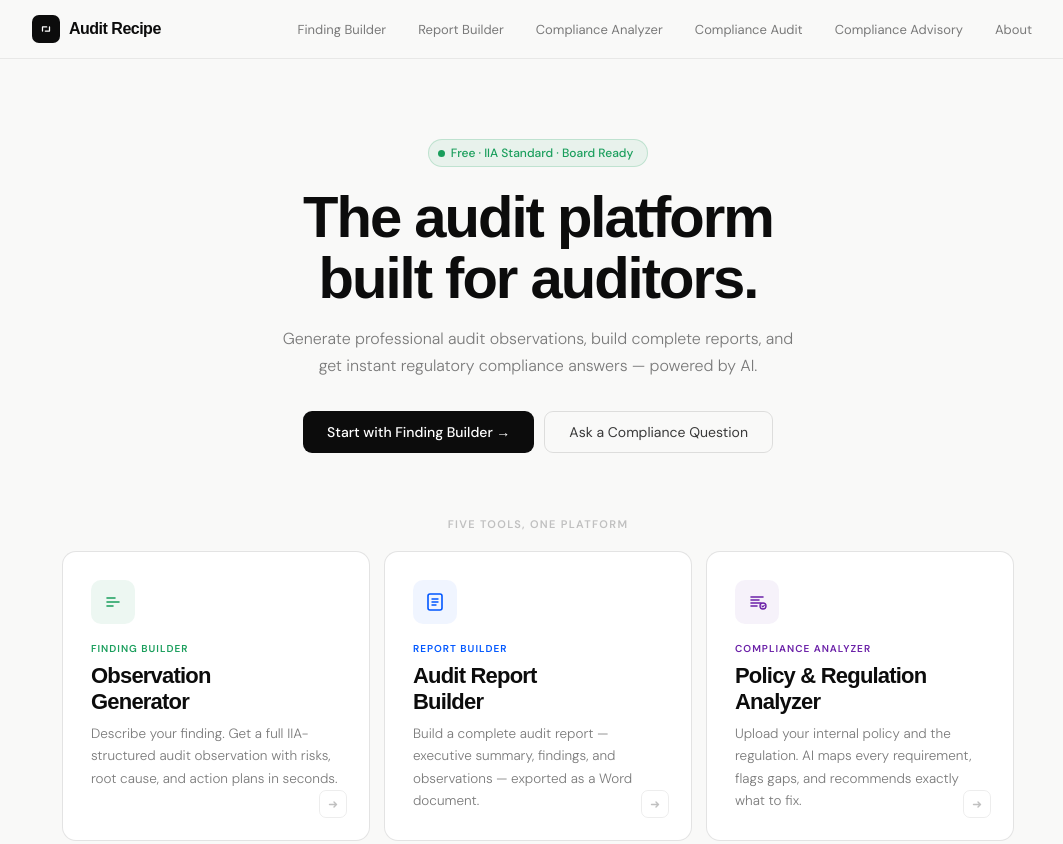
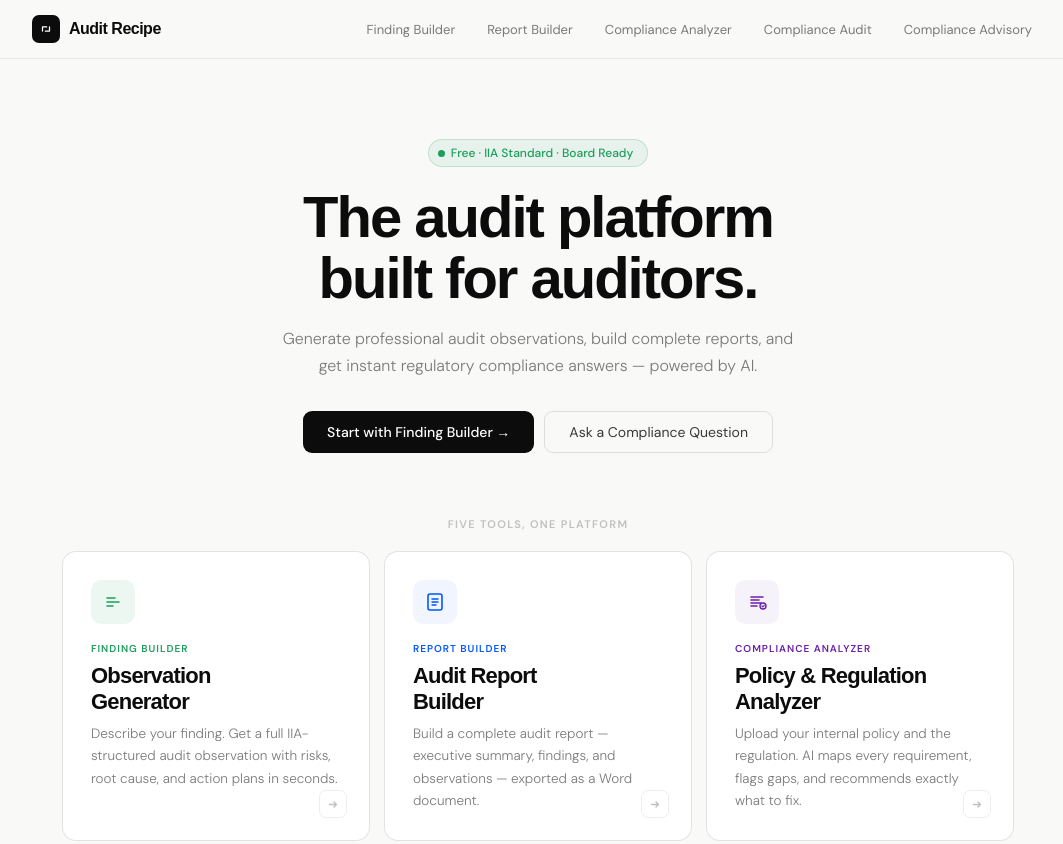
Before and after one commit to worrkly/audit-recipe, a website: page public/index.html in a window 1280 px wide. Shown: the top 844 px of the page, without its empty margins (102-1165 px from the left). Drawn offline with Linux system fonts and the light colour scheme; a web font is replaced by a local one.

Commit message:
fix: remove About nav link from home page

```diff
--- a/public/index.html
+++ b/public/index.html
@@ -86,7 +86,7 @@ main{max-width:1000px;margin:0 auto;padding:80px 24px 100px;}
     <a href="finding-builder.html" class="nav-link">Finding Builder</a>
     <a href="report-builder.html" class="nav-link">Report Builder</a>
     <a <a href="compliance-analyzer.html" class="nav-link">Compliance Analyzer</a>    <a href="standards-ai.html" class="nav-link">Compliance Audit</a>
-    <a href="compliance-advisory.html" class="nav-link">Compliance Advisory</a><a href="/about" class="nav-link">About</a>
+    <a href="compliance-advisory.html" class="nav-link">Compliance Advisory</a>
   </nav>
 </header>
 <main>
```
